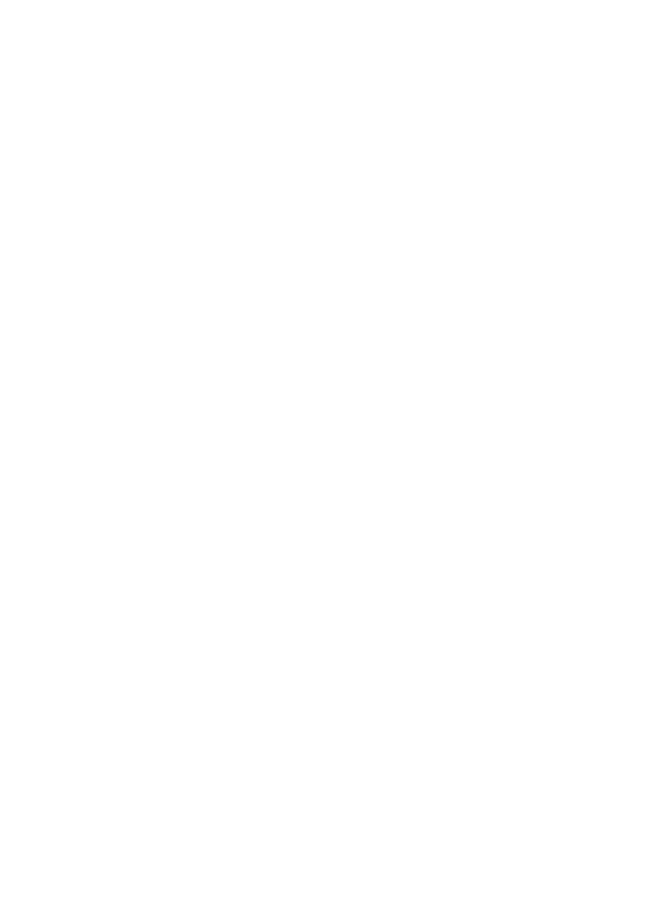
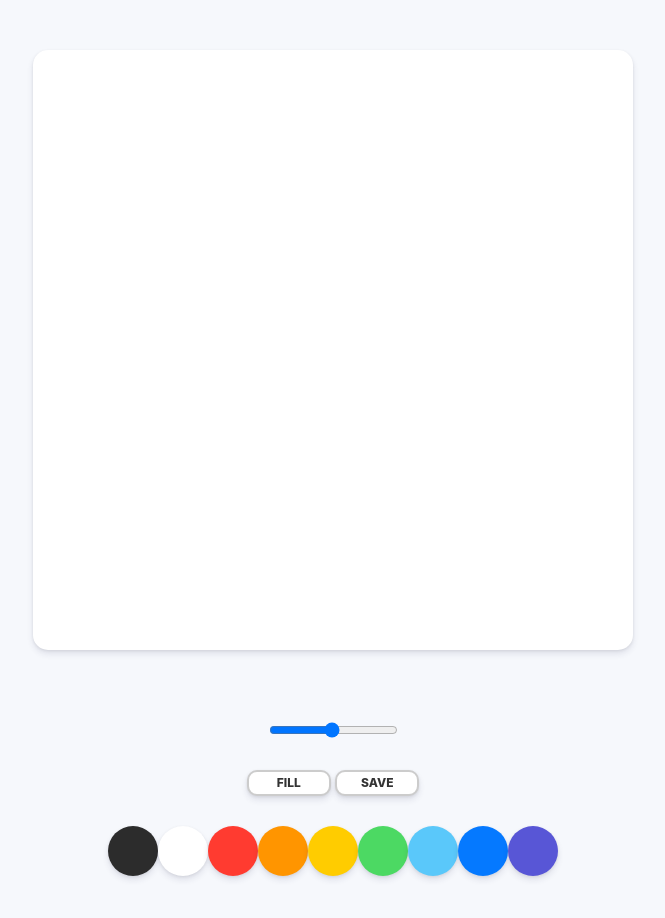
Before and after one commit to sdf5771/PaintJS, a plain HTML site: page index.html in a window 1280 px wide. Shown: the whole page, without its empty margins (307-972 px from the left). Before the commit the page ends 800 px from the top, so only its background shows below. Drawn offline with Linux system fonts and the light colour scheme.

Commit message:
write reset.css and style some control, eventlistening canvas

```diff
--- a/app.js
+++ b/app.js
@@ -0,0 +1,30 @@
+const canvas = document.getElementById('jsCanvas');
+
+let painting = false;
+
+function stopPainting() {
+    painting = false;
+}
+
+function onMouseMove(event){
+    const x = event.offsetX;
+    const y = event.offsetY;
+}
+
+function onMouseDown(event){
+    painting = true;
+    console.log(event);
+}
+
+function onMouseUp(event){
+    stopPainting();
+
+}
+
+
+if(canvas){
+    canvas.addEventListener('mousemove', onMouseMove);
+    canvas.addEventListener('mousedown', onMouseDown);
+    canvas.addEventListener('mouseup', onMouseUp);
+    canvas.addEventListener('mouseleave', stopPainting);
+}
--- a/index.html
+++ b/index.html
@@ -8,6 +8,27 @@
     <title>Paint JS</title>
 </head>
 <body>
+    <canvas id="jsCanvas" class="canvas"></canvas>
+    <div class="controls">
+        <div class="controls__range">
+            <input type="range" id="jsRange" min="0.1" max="5.0" value="2.5" step="0.1"/>
+        </div>
+        <div class="controls__btns">
+            <button id="jsMode">Fill</button>
+            <button id="jsSave">Save</button>
+        </div>
+        <div class="controls__colors" id="jsColors">
+            <div class="controls__color" style="background-color: #2c2c2c;"></div>
+            <div class="controls__color" style="background-color: white;"></div>
+            <div class="controls__color" style="background-color: #FF3B30;"></div>
+            <div class="controls__color" style="background-color: #FF9500;"></div>
+            <div class="controls__color" style="background-color: #FFCC00;"></div>
+            <div class="controls__color" style="background-color: #4CD963;"></div>
+            <div class="controls__color" style="background-color: #5AC8FA;"></div>
+            <div class="controls__color" style="background-color: #0579FF;"></div>
+            <div class="controls__color" style="background-color: #5856D6;"></div>
+        </div>
+    </div>
     <script src="./app.js"></script>
 </body>
 </html>
--- /dev/null
+++ b/reset.css
@@ -0,0 +1,43 @@
+html, body, div, span, applet, object, iframe,
+h1, h2, h3, h4, h5, h6, p, blockquote, pre,
+a, abbr, acronym, address, big, cite, code,
+del, dfn, em, img, ins, kbd, q, s, samp,
+small, strike, strong, sub, sup, tt, var,
+b, u, i, center,
+dl, dt, dd, ol, ul, li,
+fieldset, form, label, legend,
+table, caption, tbody, tfoot, thead, tr, th, td,
+article, aside, canvas, details, embed,
+figure, figcaption, footer, header, hgroup,
+menu, nav, output, ruby, section, summary,
+time, mark, audio, video {
+	margin: 0;
+	padding: 0;
+	border: 0;
+	font-size: 100%;
+	font: inherit;
+	vertical-align: baseline;
+}
+/* HTML5 display-role reset for older browsers */
+article, aside, details, figcaption, figure,
+footer, header, hgroup, menu, nav, section {
+	display: block;
+}
+body {
+	line-height: 1;
+}
+ol, ul {
+	list-style: none;
+}
+blockquote, q {
+	quotes: none;
+}
+blockquote:before, blockquote:after,
+q:before, q:after {
+	content: '';
+	content: none;
+}
+table {
+	border-collapse: collapse;
+	border-spacing: 0;
+}
--- a/styles.css
+++ b/styles.css
@@ -0,0 +1,66 @@
+@import "./reset.css";
+
+body{
+    background-color: #f6f8fc;
+    font-family: -apple-system, BlinkMacSystemFont, 'Segoe UI', Roboto, Oxygen, Ubuntu, Cantarell, 'Open Sans', 'Helvetica Neue', sans-serif;
+    display: flex;
+    flex-direction: column;
+    align-items: center;
+    padding: 50px 0;
+}
+
+.canvas{
+    width:600px;
+    height:600px;
+    background-color: white;
+    border-radius: 15px;
+    box-shadow: 0 4px 6px rgba(50, 50, 93, 0.11), 0 1px 3px rgba(0, 0, 0, 0.08);
+
+}
+
+.controls {
+    margin-top: 70px;
+    display: flex;
+    flex-direction: column;
+    align-items: center;
+}
+
+.controls__btns button{
+    all: unset;
+    cursor: pointer;
+    background-color: white;
+    padding: 5px 0px;
+    width: 80px;
+    text-align: center;
+    border-radius: 10px;
+    box-shadow: 0 4px 6px rgba(50, 50, 93, 0.11), 0 1px 3px rgba(0, 0, 0, 0.08);
+    border: 2px solid rgba(0, 0, 0, 0.2);
+    color:rgba(0, 0, 0, 0.8);
+    text-transform: uppercase;
+    font-weight: 800;
+    font-size: 12px;
+}
+
+.controls__btns button:active{
+    transform: scale(0.98);
+}
+
+.controls .controls__btns{
+    margin-bottom: 30px;
+}
+
+.controls .controls__colors{
+    display: flex;
+}
+
+.controls__colors .controls__color {
+    width:50px;
+    height:50px;
+    border-radius: 25px;
+    cursor: pointer;
+    box-shadow: 0 4px 6px rgba(50, 50, 93, 0.11), 0 1px 3px rgba(0, 0, 0, 0.08);
+}
+
+.controls .controls__range {
+    margin-bottom: 30px;
+}
```
